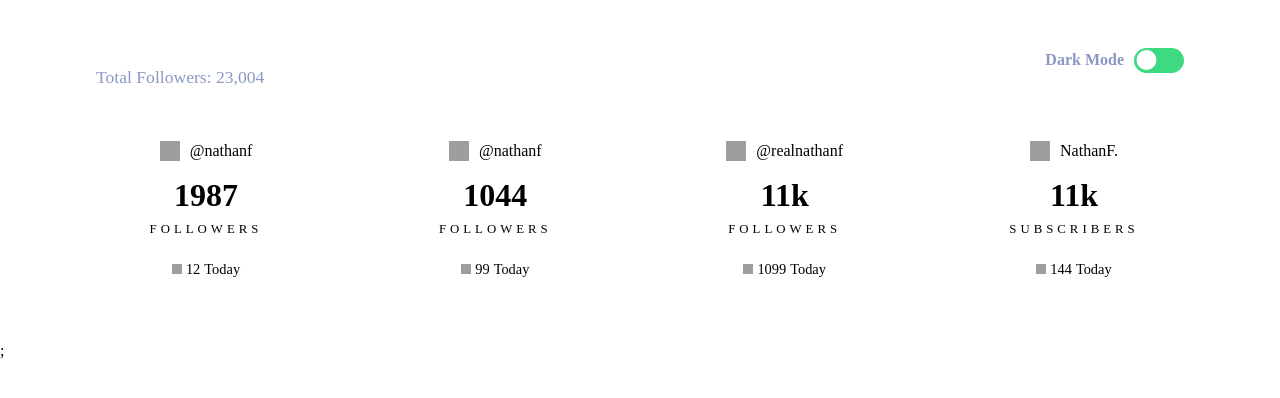
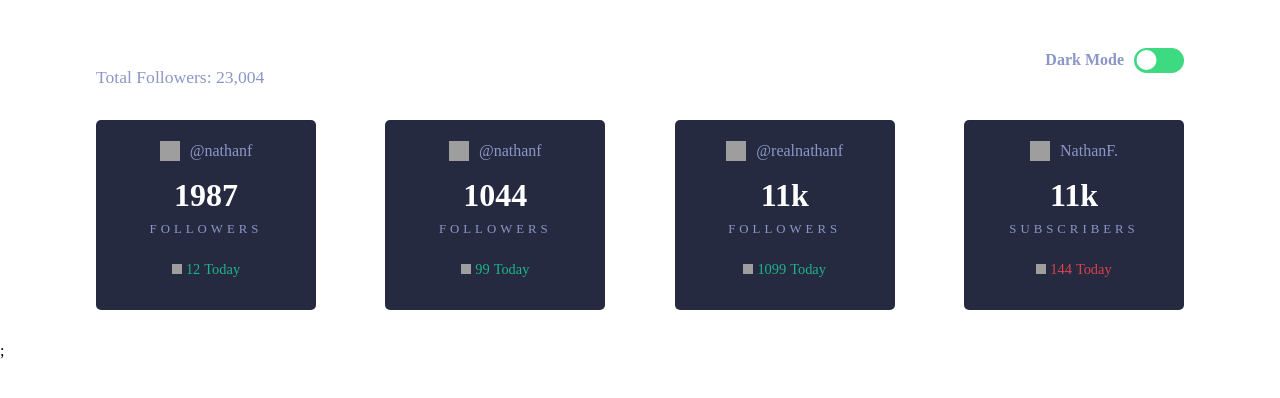
Before and after one commit to TamirisCss/theme-switcher-dashboard, a React (Create React App) app: page / in a window 1280 px wide. Shown: the top 398 px of the page. Built offline with nearby package versions, Linux system fonts and the light colour scheme; grey boxes are pictures that could not be loaded.

Commit message:
feat: add theme colors to mainCards

```diff
--- a/src/components/mainCards/mainCards.js
+++ b/src/components/mainCards/mainCards.js
@@ -29,7 +29,9 @@ const MainCards = () => {
             </InfoTopContainer>
             <CardNumberFollowers>{card.followers}</CardNumberFollowers>
             <CardFollowers>{card.status}</CardFollowers>
-            <CardIsPositive>
+            <CardIsPositive
+              style={{ color: card.positive ? "#1db489" : "#dc414c" }}
+            >
               <img src={card.positive ? iconUp : iconDown} alt="icon" />
               {card.today}
               <span>Today</span>
--- a/src/components/mainCards/mainCards.styles.js
+++ b/src/components/mainCards/mainCards.styles.js
@@ -18,9 +18,10 @@ export const MainCardsContainer = styled.div`
 `;
 
 export const CardContainer = styled.div`
+  background-color: ${(props) => props.theme.colors.bgCard};
   width: 220px;
   height: 190px;
-
+  color: ${(props) => props.theme.colors.text};
   border-radius: 5px;
   display: flex;
   flex-direction: column;
@@ -34,6 +35,7 @@ export const CardFollowers = styled.p`
   font-size: 0.8rem;
 `;
 export const CardNumberFollowers = styled.h3`
+  color: ${(props) => props.theme.colors.textTheme};
   font-size: 2rem;
   margin: 0.5rem 0;
 `;
```
